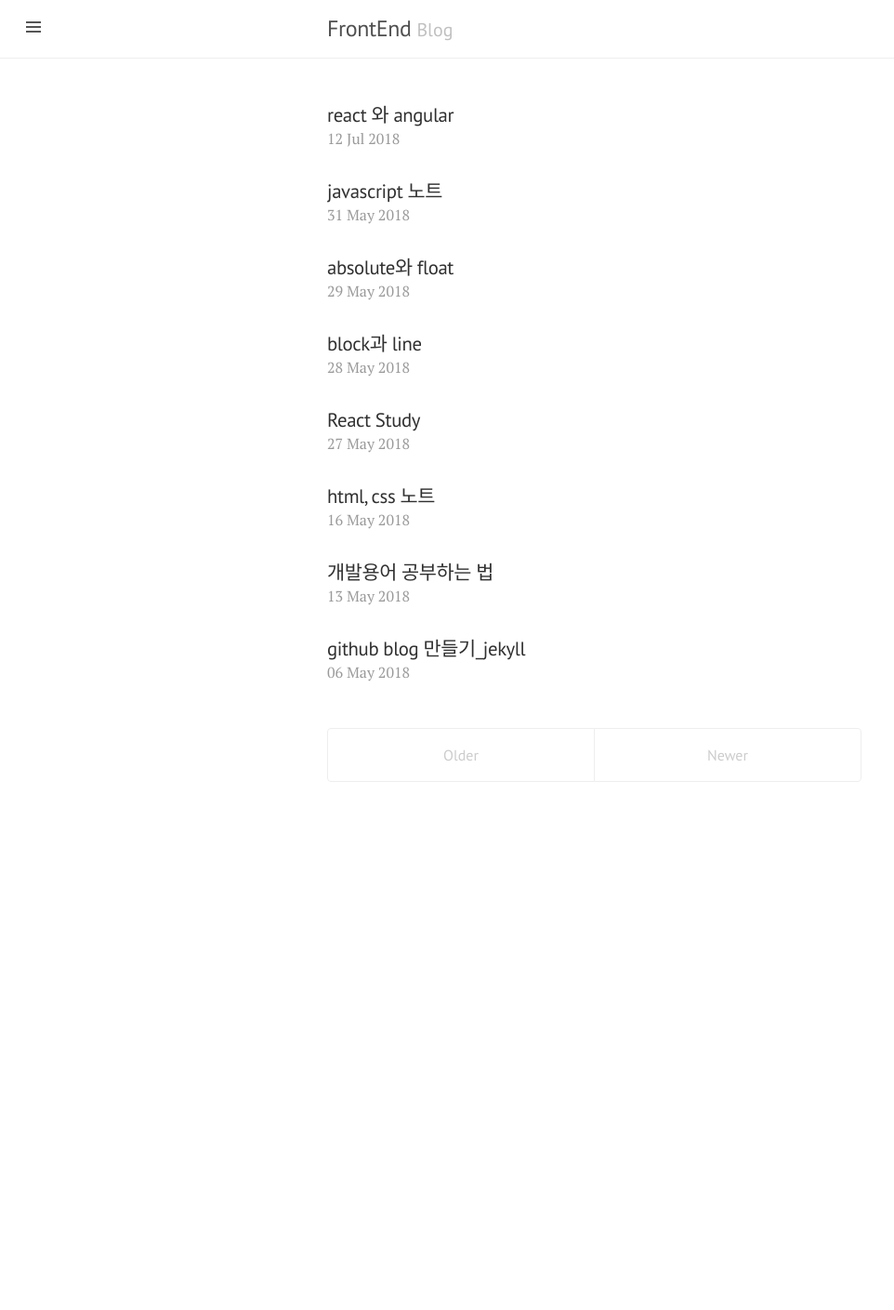
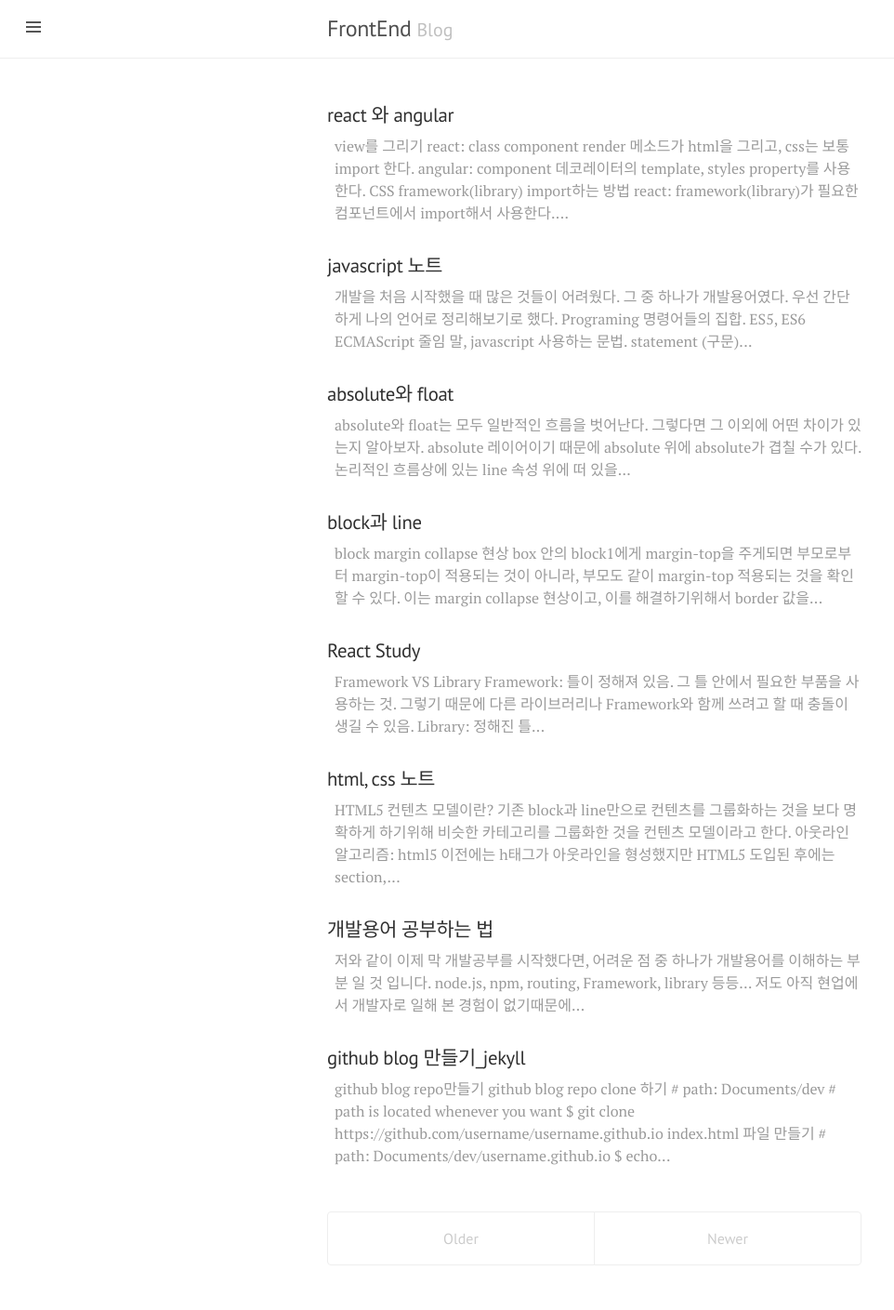
Before and after one commit to austinpark420/austinpark420.github.io, a Jekyll site: the page built from index.html, in a window 1280 px wide. Shown: the whole page at 93% size, without its empty margins (0-962 px from the left). Built offline with Jekyll 4.4.1, drawn with Linux system fonts in a browser that asks for light colours; the list of posts is cut into pages by our own code; before the commit the page ends 900 px from its top, so only the background shows below that.

Commit message:
edit html&css

```diff
--- a/_posts/2018-07-12-react_angular.md
+++ b/_posts/2018-07-12-react_angular.md
@@ -14,10 +14,14 @@ tag: frontend dev javascript react angular
   * angular: angular-cli.json 파일에서 통합 관리한다.
 
 3. 컴포넌트간의 상태 공유
-  * react
-    * props로 컴포넌트간에 상태 공유를 한다.
+  * react: props로 컴포넌트간에 상태 공유를 한다.
   * angular
     * 부모가 자식에게 상태를 전달할 때 property binding을 사용한다.
       * 부모 template에 상태가 필요한 자식 component tag에 property binding으로 상태의 참조를 준다.
       * 상태를 전달받는 자식 component class에서 `@input()`으로 받는다.
     * 자식이 부모에게 상태를 전달할 때 event binding을 사용한다.
+
+
+4. filter 사용법
+  * react: render 함수 내부에 filter 메소드를 사용한다.
+  * angular: pipe를 사용한다.
--- a/index.html
+++ b/index.html
@@ -11,8 +11,8 @@ title: Home
         {{ post.title }}
       </a>
     </h2>
-    <span class="post-date">{{ post.date | date_to_string }}</span>
-    <!-- {{ post.content }} -->
+    <!-- <span class="post-date">{{ post.date | date_to_string }}</span> -->
+    <span class="post-content">{{ post.content | strip_html | truncatewords: 30}}</span>
   </div>
   {% endfor %}
 </div>
--- a/public/css/lanyon.css
+++ b/public/css/lanyon.css
@@ -331,6 +331,14 @@ a.sidebar-nav-item:focus {
   color: #9a9a9a;
 }
 
+.post-content {
+  display: block;
+  margin-left: .5rem;
+  margin-top: .5rem;
+  margin-bottom: 1rem;
+  color: #9a9a9a;
+}
+
 /* Related posts */
 .related {
   padding-top: 2rem;
```
Also changed, not shown: _posts/2018-05-31-javascript.md (+3 -3 lines).
